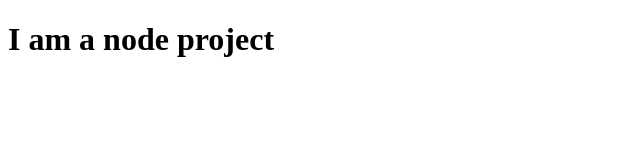
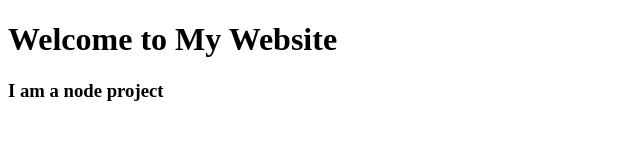
Before and after one commit to anwah304/TestGithub, a website: page public/index.html in a window 1280 px wide. Shown: the whole page, without its empty margins (0-640 px from the left). Drawn offline with Linux system fonts and the light colour scheme.

Commit message:
Add welcome heading

```diff
--- a/public/index.html
+++ b/public/index.html
@@ -5,10 +5,13 @@
     <meta charset="UTF-8">
     <meta name="viewport" content="width=device-width, initial-scale=1.0">
     <title>Learn git</title>
+
 </head>
 
 <body>
-    <h1>I am a node project</h1>
+
+    <h1>Welcome to My Website</h1>
+    <h3>I am a node project</h3>
 </body>
 
 </html>
```
